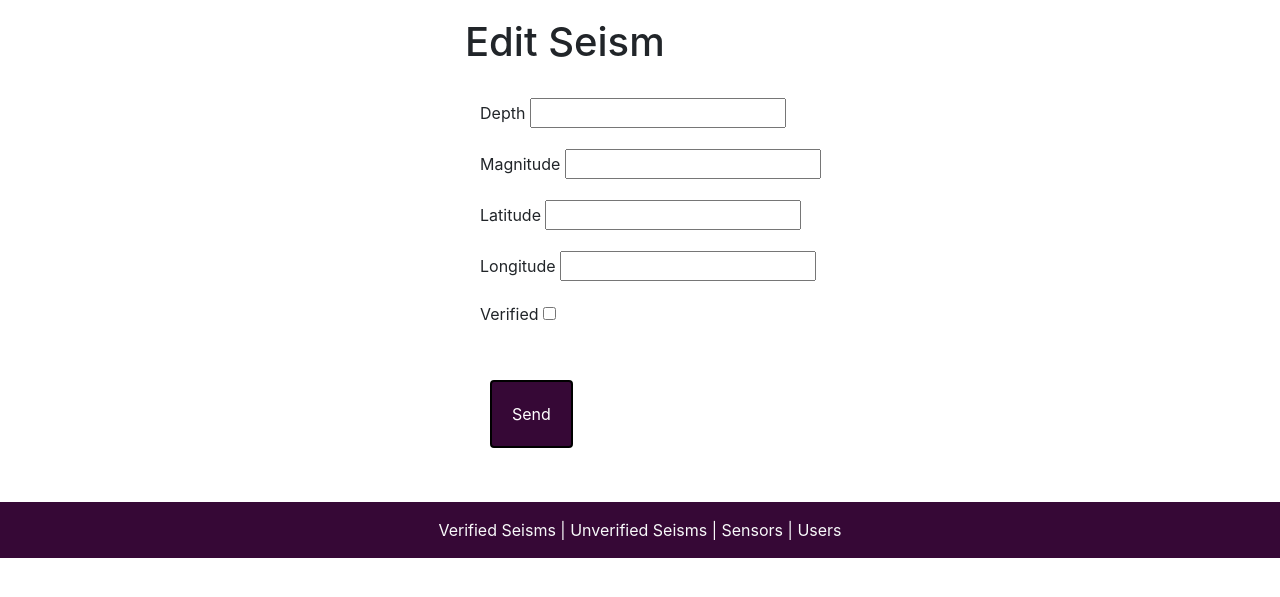
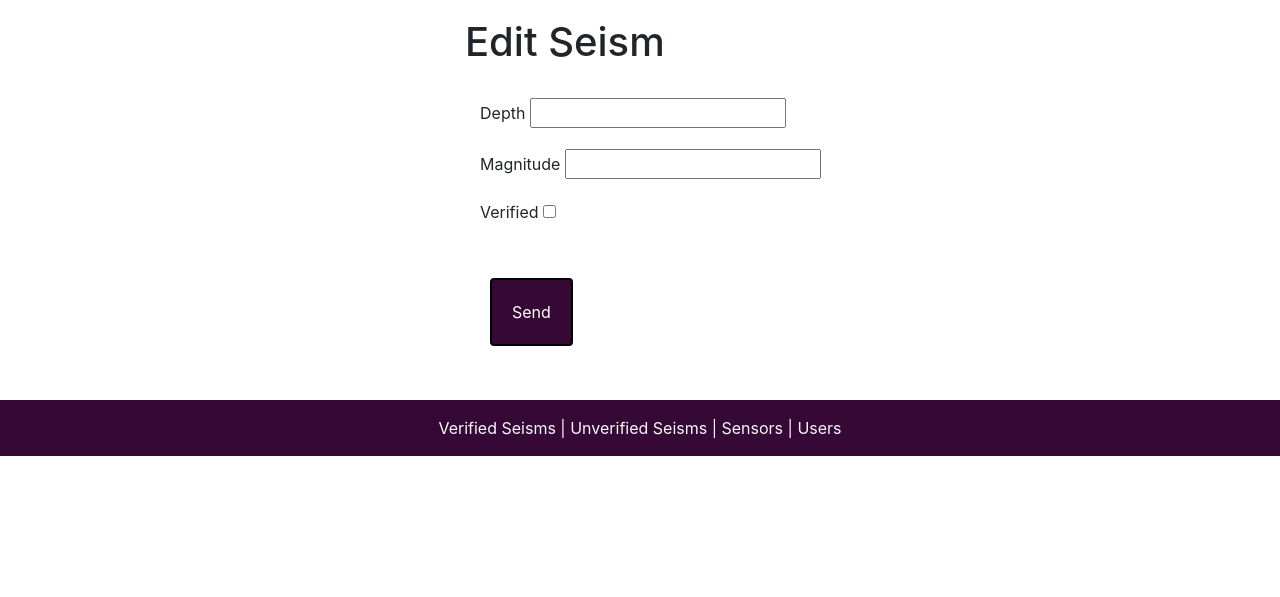
Before and after one commit to lucilamartinezum/ProgramacionI, a Flask app: template seismology/web/main/templates/edit-unverifiedseism.html in a window 1280 px wide. Shown: the part 141-738 px from the top of the page. Run offline with Flask 2, Linux system fonts and the light colour scheme; the template is opened without the code that fills it: values that come from a table or form of the project are taken from there, others are empty; some libraries are stand-ins or nearby versions.

Commit message:
fixing earthquake functions

```diff
--- a/seismology/api/main/resources/Seism.py
+++ b/seismology/api/main/resources/Seism.py
@@ -17,7 +17,7 @@ class Unverifiedseism(Resource):
             return seism.to_json()
         else:
             return 'Denied Access', 403
-    @admin_required
+    #@admin_required
     # eliminar recurso
     def delete(self, id):
         seism = db.session.query(SeismModel).get_or_404(id)
@@ -27,7 +27,7 @@ class Unverifiedseism(Resource):
             return 'Unverifield seism was delete succesfully', 204
         else:
             return 'Denied Access', 403
-    @admin_required
+    #@admin_required
     # modificar recurso
     def put(self, id):
         seism = db.session.query(SeismModel).get_or_404(id)
--- a/seismology/web/main/forms/unverified_seism.py
+++ b/seismology/web/main/forms/unverified_seism.py
@@ -5,15 +5,6 @@ from wtforms import validators  # Importa validaciones
 
 class UnverifiedSeismEdit(FlaskForm):
 
-    latitude = StringField(
-        label="Latitude",
-        validators=[validators.DataRequired(message="This field is required")]
-    )
-
-    longitude = StringField(
-        label="Longitude",
-        validators=[validators.DataRequired(message="This field is required")]
-    )
     # Definicion de campo Integer
     depth = IntegerField(
         label="Depth",
--- a/seismology/web/main/templates/edit-unverifiedseism.html
+++ b/seismology/web/main/templates/edit-unverifiedseism.html
@@ -33,18 +33,6 @@
 
         <div class="form-group">
           <div class="col-auto">
-            {{show_field(form.latitude, type="form-control")}}
-          </div>
-        </div>
-
-        <div class="form-group">
-          <div class="col-auto">
-            {{show_field(form.longitude, type="form-control")}}
-          </div>
-        </div>
-
-        <div class="form-group">
-          <div class="col-auto">
             {{show_field(form.verified, type="checkbox")}}
           </div>
         </div>
```
Also changed, not shown: seismology/web/main/routes/unverified_seism.py (+2 -6 lines), seismology/api/seismology.db.
